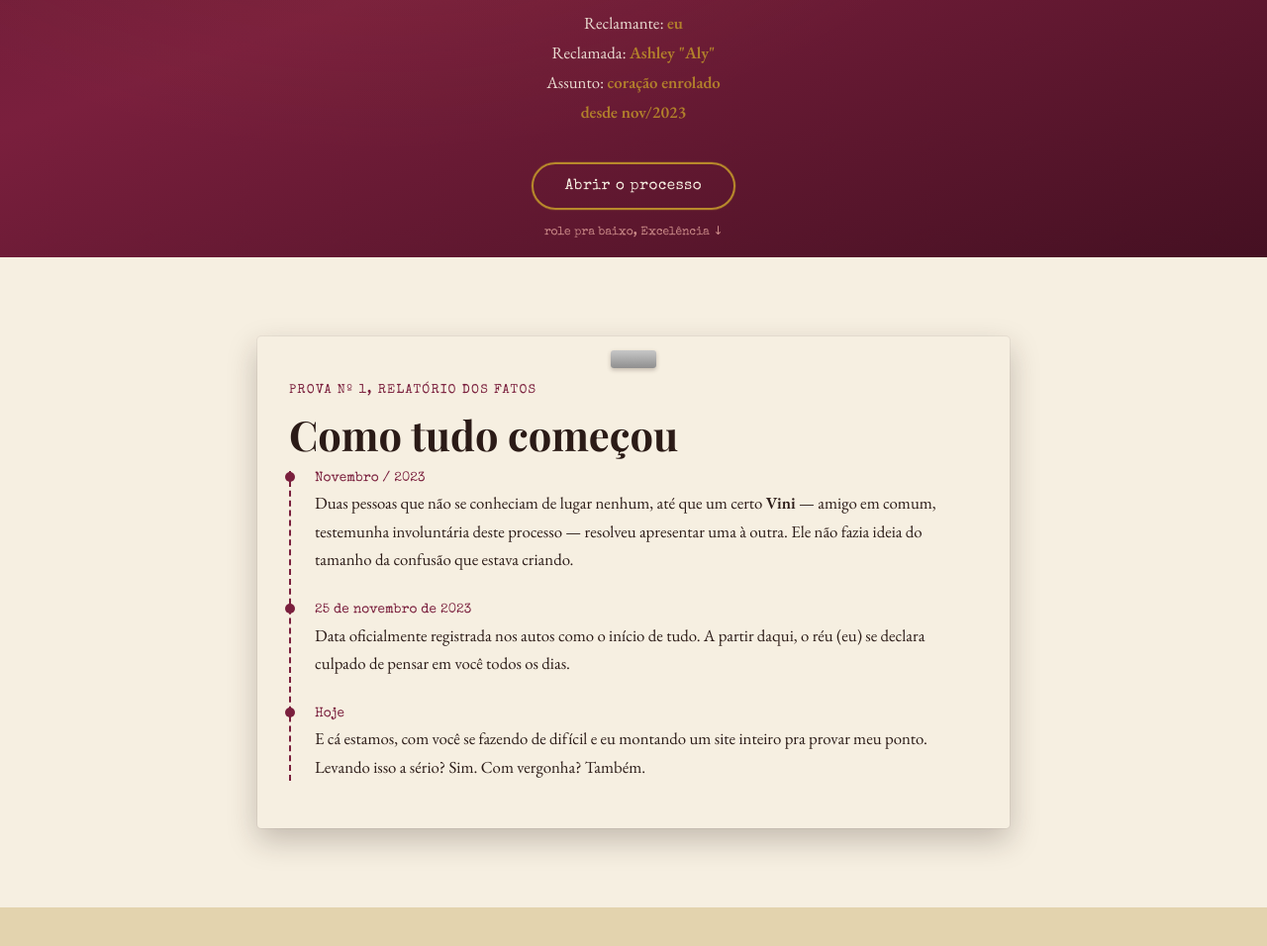
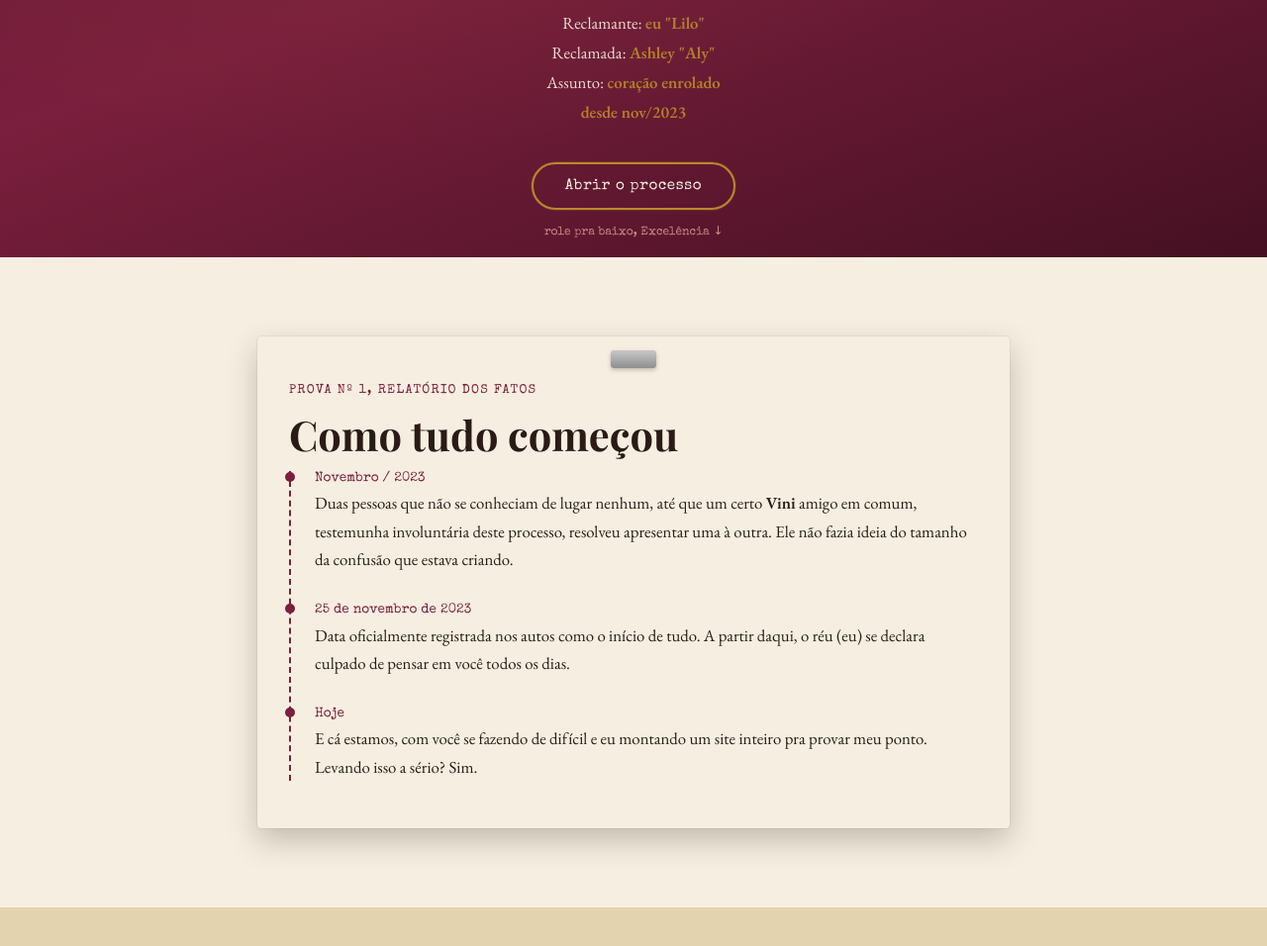
Before and after one commit to apothesi/projeto, a plain HTML site: page index.html in a window 1280 px wide. Shown: the part 590-1546 px from the top of the page at 99% size. Drawn offline with nearby package versions, Linux system fonts and the light colour scheme; a web font is replaced by a local one.

Commit message:
Update index.html

```diff
--- a/index.html
+++ b/index.html
@@ -29,7 +29,7 @@
     <p class="eyebrow">Processo em andamento</p>
     <h1 class="case-title">O Caso<br><span>Aly</span></h1>
     <p class="parties">
-      Reclamante: <strong>eu</strong><br>
+      Reclamante: <strong>eu "Lilo"</strong><br>
       Reclamada: <strong>Ashley "Aly"</strong><br>
       Assunto: <strong>coração enrolado desde&nbsp;nov/2023</strong>
     </p>
@@ -46,8 +46,8 @@
       <div class="timeline-item">
         <span class="timeline-date">Novembro / 2023</span>
         <p>Duas pessoas que não se conheciam de lugar nenhum, até que um certo
-          <strong>Vini</strong> — amigo em comum, testemunha involuntária deste
-          processo — resolveu apresentar uma à outra. Ele não fazia ideia do
+          <strong>Vini</strong> amigo em comum, testemunha involuntária deste
+          processo, resolveu apresentar uma à outra. Ele não fazia ideia do
           tamanho da confusão que estava criando.</p>
       </div>
       <div class="timeline-item">
@@ -58,8 +58,7 @@
       <div class="timeline-item">
         <span class="timeline-date">Hoje</span>
         <p>E cá estamos, com você se fazendo de difícil e eu montando um site
-          inteiro pra provar meu ponto. Levando isso a sério? Sim. Com vergonha?
-          Também.</p>
+          inteiro pra provar meu ponto. Levando isso a sério? Sim.</p>
       </div>
     </div>
   </div>
```
